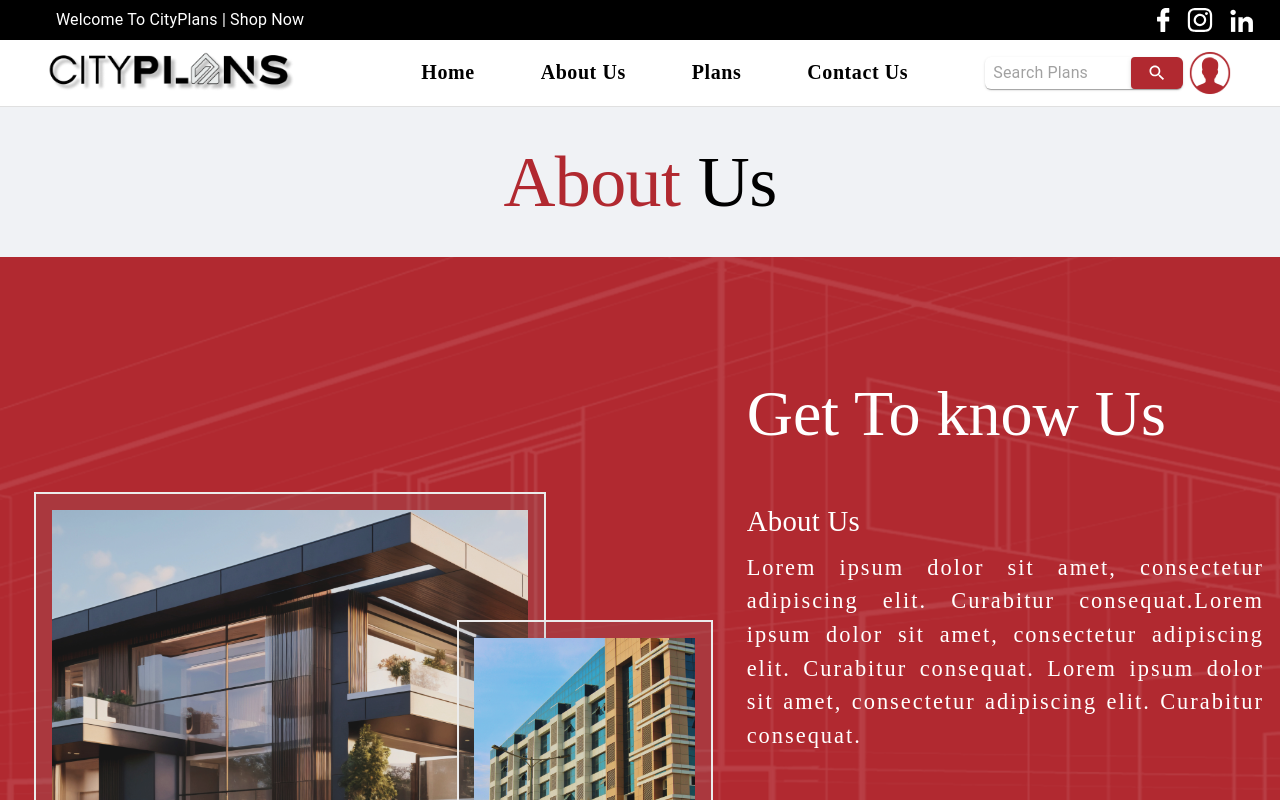
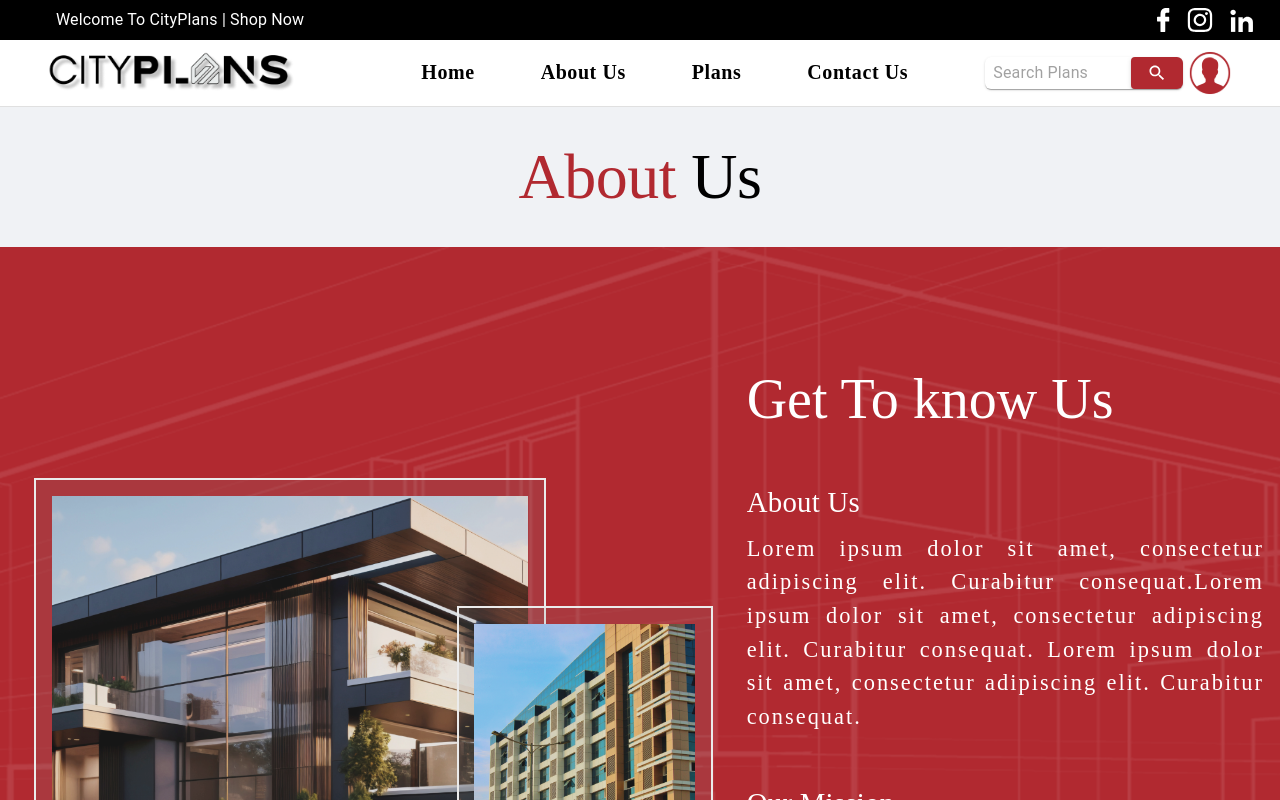
Before and after one commit to vinay77175/cityplans, a Next.js app: page /about in a window 1280 px wide. Shown: the top 800 px of the page. Built offline with nearby package versions, Linux system fonts and the light colour scheme; a web font is replaced by a local one.

Commit message:
16-02-2024

```diff
--- a/pages/about/index.tsx
+++ b/pages/about/index.tsx
@@ -79,9 +79,6 @@ const Contact_us = () => {
             fontSize: {
               xs: "2.5rem",
               sm: "4rem",
-              md: "4.5rem",
-              lg: "4.5rem",
-              xl: "5rem",
             },
           }}
         >
@@ -107,6 +104,7 @@ const Contact_us = () => {
               alignItems: "center",
               justifyContent: "center",
               display: "flex",
+              marginTop: { xs: "50px !important", lg: "0px !important" },
 
               // position: "relative",
               // marginTop: "0vh",
@@ -161,11 +159,10 @@ const Contact_us = () => {
                 color: "white",
                 px: { xs: "3vh", md: "2vh", lg: "0vh" },
                 fontSize: {
-                  xs: "3rem",
-                  sm: "4rem",
-                  md: "4.5rem",
-                  lg: "4rem",
-                  xl: "4.5rem",
+                  xs: "2rem",
+                  sm: "3.7rem",
+                  md: "4rem",
+                  lg: "3.5rem",
                 },
               }}
             >
--- a/styles/globals.css
+++ b/styles/globals.css
@@ -578,9 +578,7 @@ a {
 
 
   }
-  .homeImage_Box{
-    margin-top: 40px;
-  }
+
 
   .homeImage_2 {
     --w: 20vw; /* width of the image */
```
